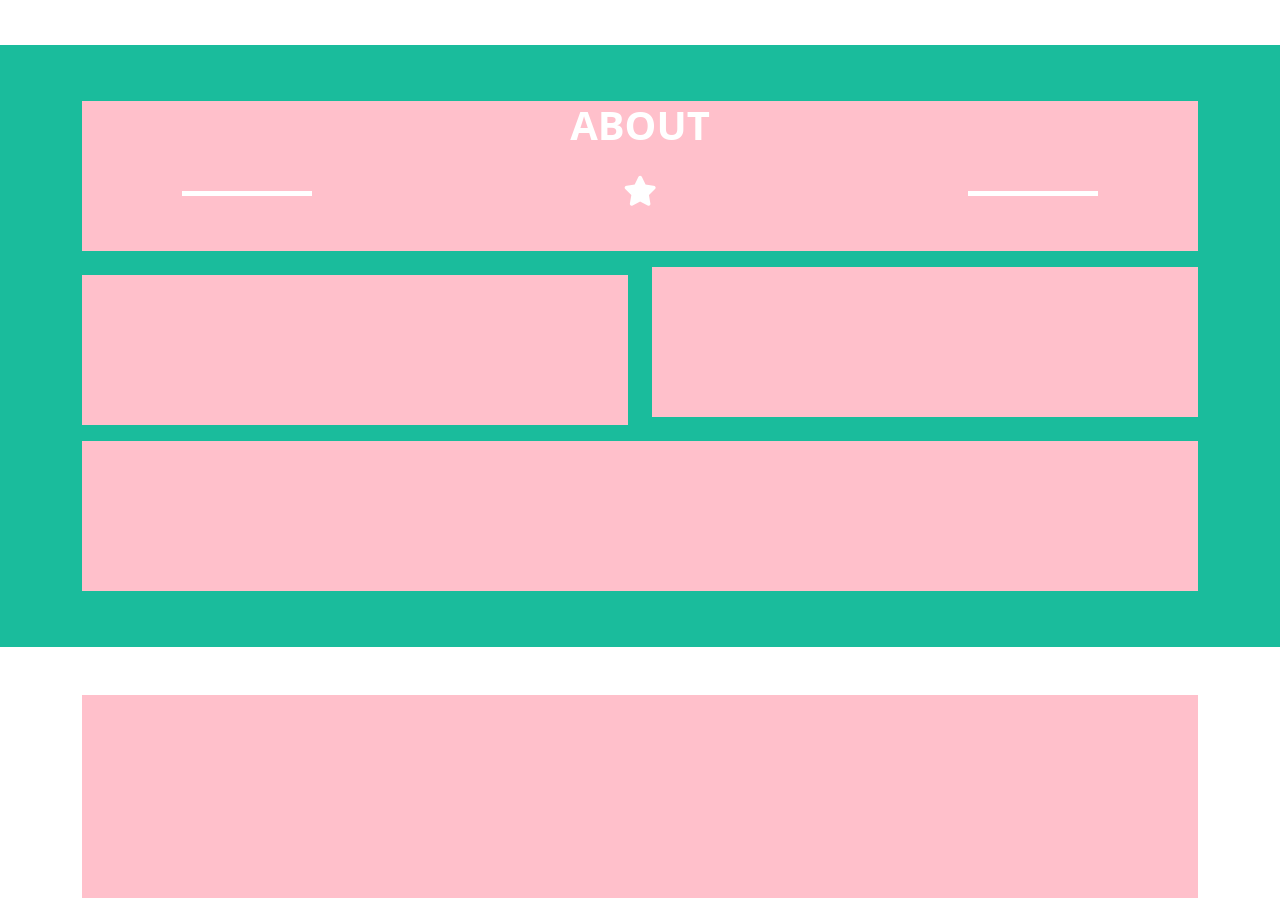
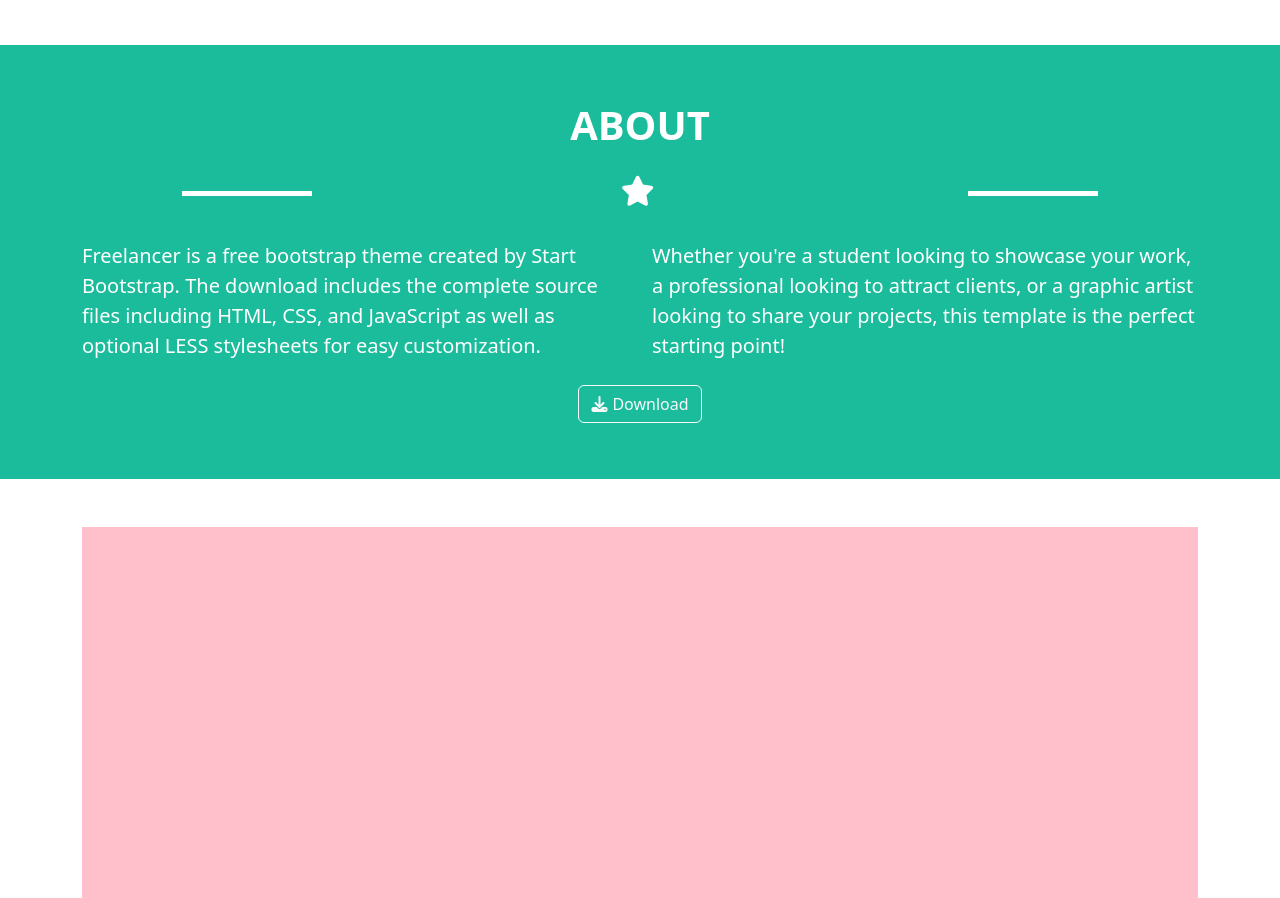
Before and after one commit to fabiomuzzu/html-css-bootstrap-freelancer, a plain HTML site: page index.html in a window 1280 px wide. Shown: the part 1490-2388 px from the top of the page. Drawn offline with nearby package versions, Linux system fonts and the light colour scheme.

Commit message:
[ADD] section 3

```diff
--- a/css/style.css
+++ b/css/style.css
@@ -136,9 +136,12 @@ h3:after {
 
 /* sezione 3 */
 #section3 .content{
-    height: 150px;
-    background-color: pink;
+    height: auto;
     color: white;
+}
+
+#section3 i:last-child{
+    margin-right: 5px;
 }
 
 /* sezione 4 */
--- a/index.html
+++ b/index.html
@@ -129,20 +129,22 @@
                       <!-- Testi -->
                       <div class="col-12 col-md-6">
                         <div class="content my-2">
-                            <p>
-
+                            <p class="fs-5">
+                                Freelancer is a free bootstrap theme created by Start Bootstrap. The download includes the complete source files including HTML, CSS, and JavaScript as well as optional LESS stylesheets for easy customization.
                             </p>
                         </div>
                       </div>
                       <div class="col-12 col-md-6">
                         <div class="content my-2">
-
+                            <p class="fs-5">
+                                Whether you're a student looking to showcase your work, a professional looking to attract clients, or a graphic artist looking to share your projects, this template is the perfect starting point!
+                            </p>
                         </div>
                       </div>
                       <!-- Pulsante download -->
                       <div class="col-12">
-                        <div class="content my-2">
-
+                        <div class="content my-2 text-center">
+                            <button type="button" class="btn btn-outline-light"><i class="fas fa-download"></i>Download</button>
                         </div>
                       </div>
                     </div>
```
